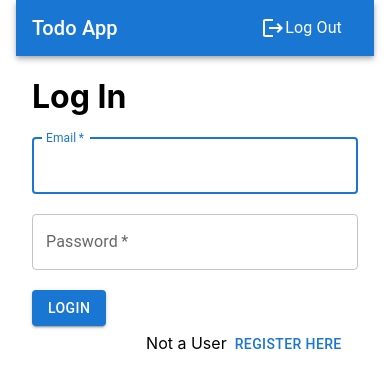
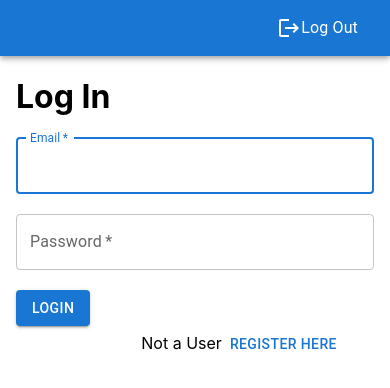
Before and after one commit to asis-shukla/todo-fe, a React (Create React App) app: page / in a window 390 px wide. Shown: the top 388 px of the page. Built offline with nearby package versions, Linux system fonts and the light colour scheme.

Commit message:
fixed styles for small screen

```diff
--- a/src/App.js
+++ b/src/App.js
@@ -2,7 +2,6 @@ import React, { useState, useEffect } from "react";
 import "./App.css";
 import Todo from "./modules/todo/todo";
 import LoginRegister from "./modules/login/LoginRegister";
-import { Container } from "@mui/material";
 import axios from "axios";
 import ResponsiveAppBar from "./ResponsiveAppBar";
 
@@ -26,7 +25,7 @@ function App() {
   };
 
   return (
-    <Container>
+    <div>
       <ResponsiveAppBar
         handleLogOut={handleLogOut}
         loggedInUser={loggedInUser}
@@ -36,7 +35,7 @@ function App() {
       ) : (
         <LoginRegister setloggedInUser={setloggedInUser} />
       )}
-    </Container>
+    </div>
   );
 }
 
--- a/src/ResponsiveAppBar.js
+++ b/src/ResponsiveAppBar.js
@@ -10,7 +10,7 @@ import { MenuItem } from "@mui/material";
 const ResponsiveAppBar = ({ handleLogOut, loggedInUser }) => {
   return (
     <AppBar position="static">
-      <Container maxWidth="xl">
+      <Container>
         <Toolbar disableGutters>
           <Typography
             variant="h6"
@@ -21,15 +21,7 @@ const ResponsiveAppBar = ({ handleLogOut, loggedInUser }) => {
             Todo App
           </Typography>
 
-          <Typography
-            variant="h6"
-            noWrap
-            component="div"
-            sx={{ flexGrow: 1, display: { xs: "flex", md: "none" } }}
-          >
-            Todo App
-          </Typography>
-          <Box sx={{ flexGrow: 1, display: { xs: "none", md: "flex" } }}>
+          <Box sx={{ flexGrow: 1, display: { xs: "Grid", md: "flex" } }}>
             {loggedInUser ? (
               <>
                 <span>
@@ -40,7 +32,7 @@ const ResponsiveAppBar = ({ handleLogOut, loggedInUser }) => {
                   🙂
                 </span>
                 <span style={{ marginLeft: "30px" }}>
-                  Email: <em> {loggedInUser.email} </em>
+                  <em> {loggedInUser.email} </em>
                 </span>
               </>
             ) : null}
--- a/src/modules/todo/todo.js
+++ b/src/modules/todo/todo.js
@@ -45,15 +45,17 @@ function Todo({ loggedInUser }) {
   return (
     <Container
       sx={{
-        mt: "30px",
-        textAlign:"center"
+        mt: "20px",
+        textAlign:"center",
+        pl:"4px",
+        pr: "4px"
       }}
     >
       <form>
         <TextField
           id="todo-text"
           sx={{
-            width:"70%"
+            width:"75%"
           }}
           label="Add New Todo"
           variant="outlined"
@@ -67,7 +69,7 @@ function Todo({ loggedInUser }) {
         />
         <Button
           variant="contained"
-          sx={{ margin: "5px 10px 0px 10px", width:"16%" }}
+          sx={{ margin: "5px 6px 0px 6px", width:"18%" }}
           type="submit"
           onClick={handleSubmit}
           size="large"
```
